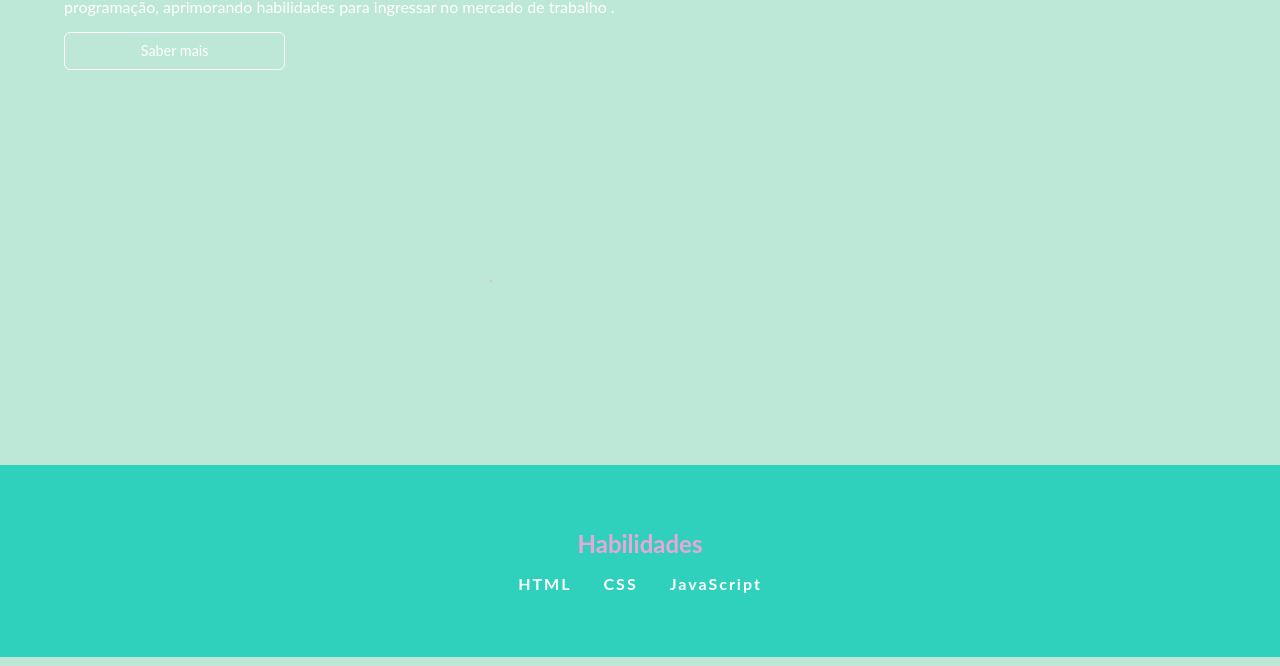
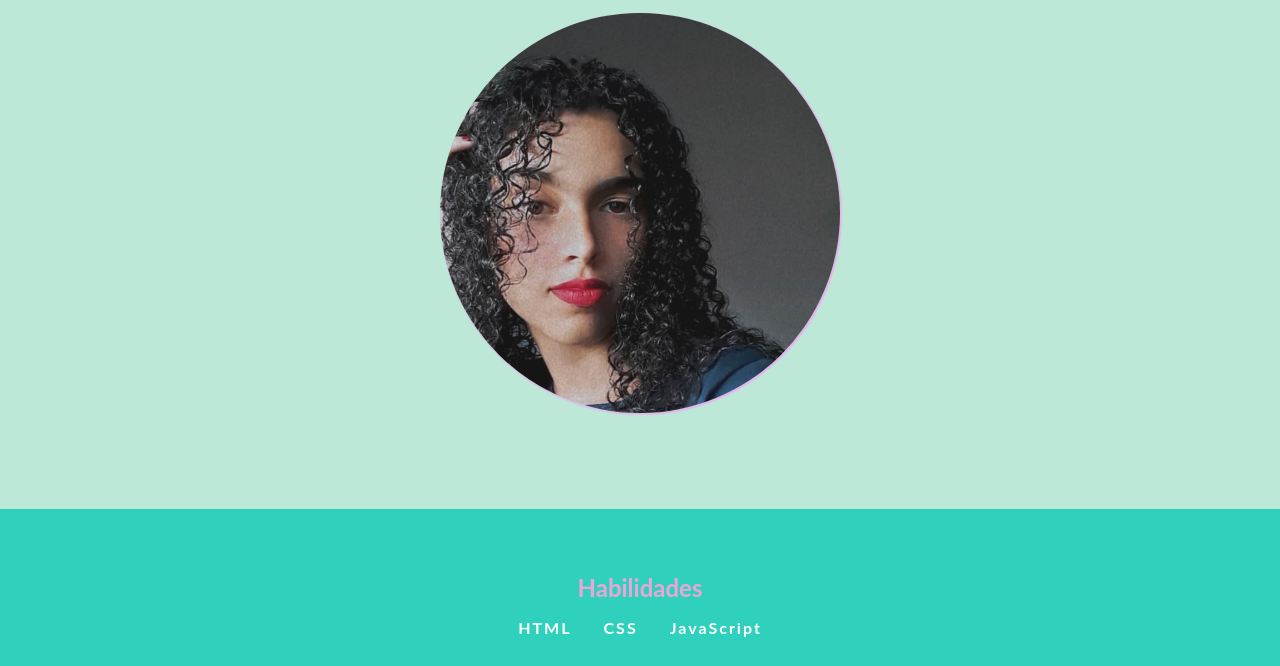
Before and after one commit to grazi230/projetofinalgrazi, a plain HTML site: page index.html in a window 1280 px wide. Shown: the part 434-1100 px from the top of the page. Drawn offline with Linux system fonts and the light colour scheme; no server answers.

Commit message:
Add files via upload

```diff
--- a/style.css
+++ b/style.css
@@ -167,9 +167,9 @@ strong {
 
 /* Imagem de perfil */
 .img-profile {
-    width: 0px; /* Defina um tamanho específico */
-    height: 0px; /* Mesma altura para manter o círculo perfeito */
-    border-radius: 0%; /* 50% garantirá o formato circular */
+    width: 400px; /* Defina um tamanho específico */
+    height: 400px; /* Mesma altura para manter o círculo perfeito */
+    border-radius: 50%; /* 50% garantirá o formato circular */
     object-fit: cover; /* Garante que a imagem preencha o círculo corretamente */
 }
 
```
